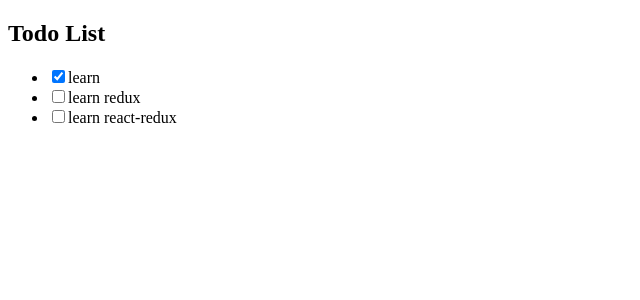
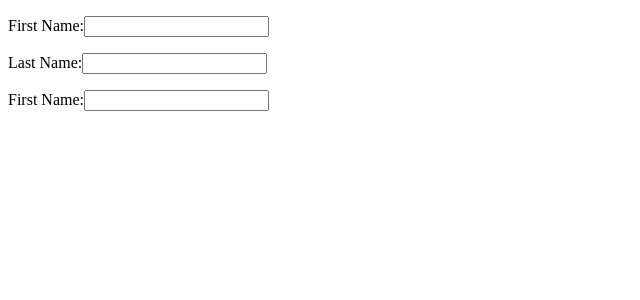
Before and after one commit to tinucy/react-state-project, a React (Vite) app: page / in a window 1280 px wide. Shown: the top 300 px of the page, without its empty margins (0-640 px from the left). Built offline with nearby package versions, Linux system fonts and the light colour scheme.

Commit message:
added even handler to form

```diff
--- a/src/App.jsx
+++ b/src/App.jsx
@@ -8,7 +8,7 @@
 function App() {
   return (
     <>
-      <TodoExample />
+      <FormExample />
     </>
   );
 }
--- a/src/components/ColorChanger.jsx
+++ b/src/components/ColorChanger.jsx
@@ -1,7 +1,7 @@
 import React, { useState } from "react";
 
 export default function ColorChanger() {
-  const [bgColor, setBgColor] = useState("lightgreen");
+  const [bgColor, setBgColor] = useState("green");
 
   return (
     <div>
@@ -10,7 +10,7 @@
         style={{
           width: "200px",
           height: "200px",
-          backgroundColor: "bgColor",
+          backgroundColor: bgColor,
           display: "flex",
           justifyContent: "center",
           alignItems: "center",
--- a/src/components/FormExample.jsx
+++ b/src/components/FormExample.jsx
@@ -1,33 +1,50 @@
 import React, { useState } from "react"; // importing state to monitor the state of the component
 
 export default function FormExample() {
-  const [firstname, setFirstname] = useState("John"); //firstname is the state that we define.
+  const [firstname, setFirstname] = useState(""); //firstname is the state that we define.
   //we set out first state setFirstname, with an initial/default value of " " e.g useState("")
   //firstname is a variable, setFirstname is a function. Whatever is typed into useState('') reflects in the input of the form
-  const [lastname, setLastname] = useState("Smith");
-  const [email, setEmail] = useState("J@smith.com");
+  const [lastname, setLastname] = useState("");
+  const [email, setEmail] = useState("");
+
+  console.log(firstname, lastname, email);
 
   return (
     <form>
       <p>
         <label>
           First Name:
-          <input type="text" name="firstname" value={firstname} />{" "}
-          {/*here we are hooking the state (firstname) to the input */}
+          <input
+            type="text"
+            name="firstname"
+            value={firstname}
+            onChange={(e) => setFirstname(e.target.value)}
+          />
+          {/*here value={firstname} is hooking the state (firstname) to the input */}
         </label>
       </p>
 
       <p>
         <label>
           Last Name:
-          <input type="text" name="lastname" value={lastname} />{" "}
+          <input
+            type="text"
+            name="lastname"
+            value={lastname}
+            onChange={(e) => setLastname(e.target.value)}
+          />{" "}
         </label>
       </p>
 
       <p>
         <label>
           First Name:
-          <input type="text" name="email" value={email} />{" "}
+          <input
+            type="text"
+            name="email"
+            value={email}
+            onChange={(e) => setEmail(e.target.value)}
+          />{" "}
         </label>
       </p>
     </form>
```
